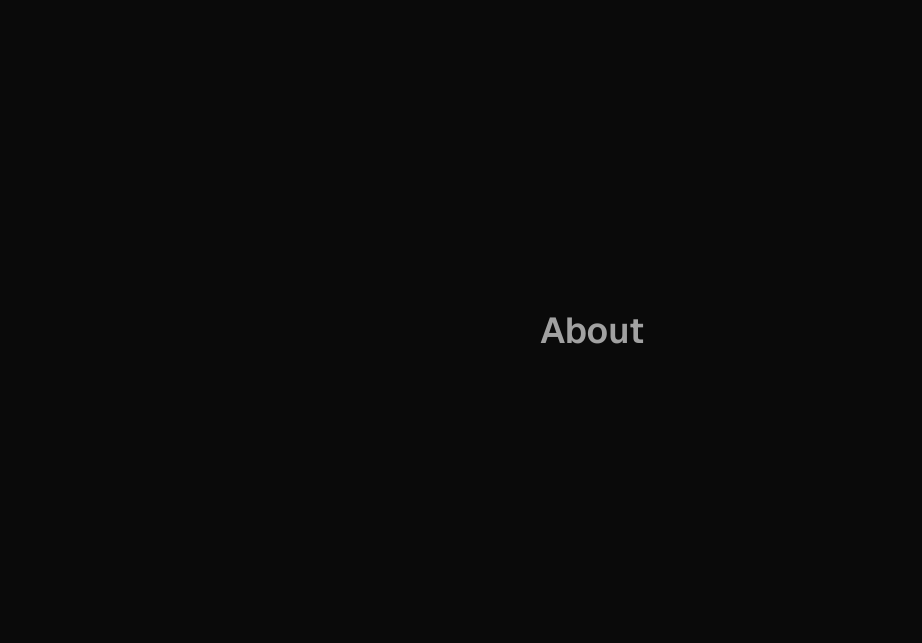
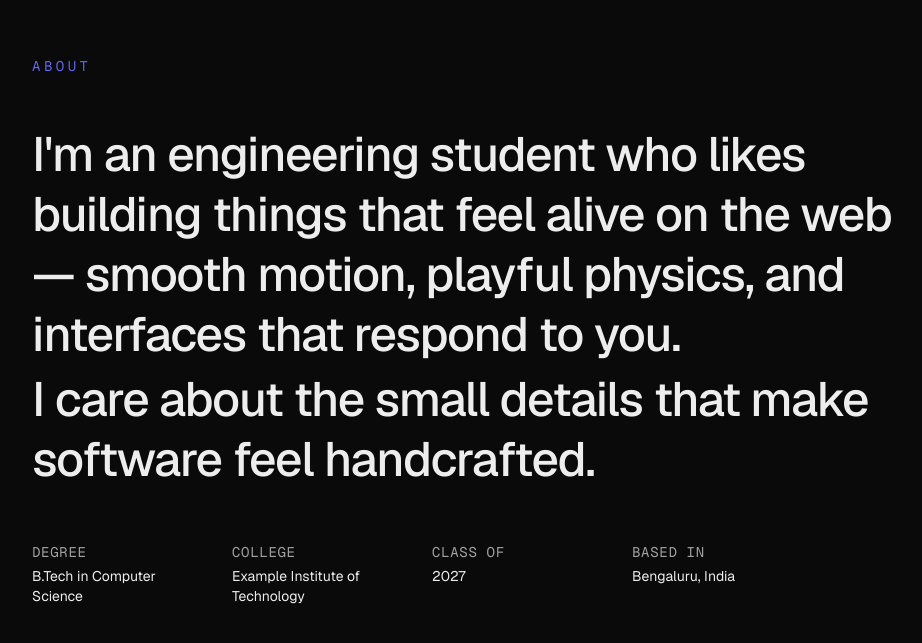
Before and after one commit to Valgaza/portfolio-26, a Next.js app: page / in a window 1280 px wide. Shown: the part 869-1512 px from the top of the page, without its empty margins (48-970 px from the left). Built offline with nearby package versions, Linux system fonts and the light colour scheme.

Commit message:
Reusable reveal utility + About section (step 3)
- reveal.tsx: MaskLine primitive + useScrollReveal (ScrollTrigger) hook
- Hero refactored to reuse MaskLine + .reveal-fade convention
- About section: bio sentences as masked lines + detail grid

```diff
--- a/src/app/page.tsx
+++ b/src/app/page.tsx
@@ -1,4 +1,5 @@
 import Hero from "@/components/sections/Hero";
+import About from "@/components/sections/About";
 
 // Single-page portfolio. Each section becomes its own component under
 // src/components/sections as we build it out (steps 2–6).
@@ -6,10 +7,10 @@ export default function Home() {
   return (
     <main className="flex flex-col">
       <Hero />
+      <About />
 
       {/* Placeholders — filled in over the next steps. */}
       {[
-        ["about", "About"],
         ["skills", "Skills"],
         ["projects", "Projects"],
         ["chat", "AI Chat"],
--- /dev/null
+++ b/src/components/sections/About.tsx
@@ -0,0 +1,52 @@
+"use client";
+
+import { useRef } from "react";
+import { me } from "@/data/me";
+import { MaskLine, useScrollReveal } from "@/lib/animation/reveal";
+
+// Split the bio into sentences so each reveals as its own masked line, one
+// after another. Keeps the trailing punctuation on each sentence.
+const bioSentences = me.bio
+  .split(/(?<=\.)\s+/)
+  .map((s) => s.trim())
+  .filter(Boolean);
+
+export default function About() {
+  const root = useRef<HTMLElement>(null);
+  useScrollReveal(root);
+
+  return (
+    <section
+      ref={root}
+      id="about"
+      className="flex min-h-screen flex-col justify-center gap-12 px-6 py-24 sm:px-12 lg:px-20"
+    >
+      <p className="reveal-fade font-mono text-sm uppercase tracking-[0.25em] text-accent">
+        About
+      </p>
+
+      <h2 className="max-w-4xl text-3xl font-medium leading-[1.25] tracking-tight sm:text-4xl lg:text-5xl">
+        {bioSentences.map((sentence, i) => (
+          <MaskLine key={i}>{sentence} </MaskLine>
+        ))}
+      </h2>
+
+      {/* Detail row — fades up after the sentences have risen. */}
+      <dl className="reveal-fade grid max-w-3xl grid-cols-2 gap-x-8 gap-y-6 text-sm sm:grid-cols-4">
+        {[
+          ["Degree", me.degree],
+          ["College", me.college],
+          ["Class of", me.gradYear],
+          ["Based in", me.location],
+        ].map(([label, value]) => (
+          <div key={label} className="flex flex-col gap-1">
+            <dt className="font-mono uppercase tracking-wider text-muted">
+              {label}
+            </dt>
+            <dd className="text-foreground">{value}</dd>
+          </div>
+        ))}
+      </dl>
+    </section>
+  );
+}
--- a/src/components/sections/Hero.tsx
+++ b/src/components/sections/Hero.tsx
@@ -1,45 +1,33 @@
 "use client";
 
-import { useEffect, useLayoutEffect, useRef } from "react";
+import { useRef } from "react";
 import { gsap } from "gsap";
 import { me } from "@/data/me";
-
-// useLayoutEffect on the client (measure before paint = no flash), plain
-// useEffect on the server to avoid the SSR warning.
-const useIsoLayoutEffect =
-  typeof window !== "undefined" ? useLayoutEffect : useEffect;
+import { MaskLine, useIsoLayoutEffect } from "@/lib/animation/reveal";
 
 /**
- * Hero with a "masked line reveal" intro.
- *
- * THE TECHNIQUE:
- * Each line of text sits inside a wrapper with `overflow-hidden` (the mask).
- * The actual text is a child span that we start pushed DOWN by 110% of its own
- * height (`yPercent: 110`) — parked below the mask and clipped out of view. On
- * mount we animate it back to its natural position (`yPercent: 0`). Because the
- * parent clips, each line appears to "rise up" out of nothing.
- *
- * `stagger` offsets the lines so they cascade; `power4.out` gives the
- * fast-then-settle feel. `gsap.context(scope)` limits our selectors to inside
- * this section and lets `ctx.revert()` tear everything down on unmount.
+ * Hero. Unlike the sections below the fold, the Hero fires its reveal on LOAD
+ * (not on scroll), so it keeps its own timeline instead of `useScrollReveal`.
+ * It still reuses the shared <MaskLine> primitive and the `.reveal-fade`
+ * convention, so the effect is identical to the rest of the site.
  */
 export default function Hero() {
   const root = useRef<HTMLElement>(null);
 
   useIsoLayoutEffect(() => {
     const ctx = gsap.context(() => {
-      gsap.set(".line > span", { yPercent: 110 });
+      gsap.set(".mask-line__inner", { yPercent: 110 });
       gsap
         .timeline({ delay: 0.15 })
-        .to(".line > span", {
+        .to(".mask-line__inner", {
           yPercent: 0,
           duration: 1.1,
           ease: "power4.out",
           stagger: 0.12,
         })
         .from(
-          ".hero-fade",
-          { autoAlpha: 0, y: 16, duration: 0.8, ease: "power2.out" },
+          ".reveal-fade",
+          { autoAlpha: 0, y: 16, duration: 0.8, ease: "power2.out", stagger: 0.1 },
           "-=0.5",
         );
     }, root);
@@ -52,39 +40,26 @@ export default function Hero() {
       id="hero"
       className="relative flex min-h-screen flex-col justify-center px-6 sm:px-12 lg:px-20"
     >
-      <p className="hero-fade mb-6 font-mono text-sm uppercase tracking-[0.25em] text-accent">
+      <p className="reveal-fade mb-6 font-mono text-sm uppercase tracking-[0.25em] text-accent">
         {me.location} — Portfolio
       </p>
 
       <h1 className="max-w-4xl text-5xl font-semibold leading-[1.05] tracking-tight sm:text-7xl lg:text-8xl">
-        <Line>Hi, I&apos;m {me.name.split(" ")[0]}.</Line>
-        <Line>I build things</Line>
-        <Line>
+        <MaskLine>Hi, I&apos;m {me.name.split(" ")[0]}.</MaskLine>
+        <MaskLine>I build things</MaskLine>
+        <MaskLine>
           that feel <span className="text-accent">alive</span>.
-        </Line>
+        </MaskLine>
       </h1>
 
-      <p className="hero-fade mt-8 max-w-xl text-lg leading-relaxed text-muted">
+      <p className="reveal-fade mt-8 max-w-xl text-lg leading-relaxed text-muted">
         {me.role}. {me.degree} @ {me.college}.
       </p>
 
-      <div className="hero-fade mt-16 flex items-center gap-3 text-sm text-muted">
+      <div className="reveal-fade mt-16 flex items-center gap-3 text-sm text-muted">
         <span className="inline-block h-8 w-px animate-pulse bg-muted/60" />
         Scroll to explore
       </div>
     </section>
   );
 }
-
-/**
- * One masked line. The outer span clips (overflow-hidden); the inner span is
- * the element GSAP moves. `pb-[0.1em]` gives descenders (g, y, p) room so they
- * aren't clipped when at rest.
- */
-function Line({ children }: { children: React.ReactNode }) {
-  return (
-    <span className="line block overflow-hidden pb-[0.1em]">
-      <span className="block">{children}</span>
-    </span>
-  );
-}
--- /dev/null
+++ b/src/lib/animation/reveal.tsx
@@ -0,0 +1,95 @@
+"use client";
+
+import { useEffect, useLayoutEffect, type RefObject } from "react";
+import { gsap } from "gsap";
+import { ScrollTrigger } from "gsap/ScrollTrigger";
+
+// useLayoutEffect on the client (measure before paint = no flash of the
+// pre-animation state), plain useEffect on the server to avoid SSR warnings.
+export const useIsoLayoutEffect =
+  typeof window !== "undefined" ? useLayoutEffect : useEffect;
+
+/**
+ * Masked-line primitive — the reusable core of our line-reveal effect.
+ *
+ * The outer span clips (`overflow-hidden`); the inner span (`.mask-line__inner`)
+ * is the element animations move. Parking the inner span at `yPercent: 110` and
+ * tweening it to `0` makes the line rise up out of the clip. Every reveal in the
+ * site targets the `.mask-line__inner` class, so any section can opt in just by
+ * wrapping text in <MaskLine>.
+ *
+ * `pb-[0.1em]` leaves room for descenders (g, y, p) so they aren't clipped when
+ * the line is at rest.
+ */
+export function MaskLine({
+  children,
+  className = "",
+}: {
+  children: React.ReactNode;
+  className?: string;
+}) {
+  return (
+    <span className={`mask-line block overflow-hidden pb-[0.1em] ${className}`}>
+      <span className="mask-line__inner block">{children}</span>
+    </span>
+  );
+}
+
+/**
+ * Scroll-triggered reveal for a whole section.
+ *
+ * Call it with a ref to the section's root. When that root scrolls to `start`
+ * (default: its top hits 85% down the viewport), it plays a single timeline:
+ *   1. any <MaskLine> children rise up (staggered), then
+ *   2. any `.reveal-fade` elements fade + slide up.
+ *
+ * THIS is where the Lenis↔ScrollTrigger wiring from step 2 pays off: because
+ * ScrollTrigger is fed Lenis's virtualized scroll position, the reveal fires at
+ * the correct on-screen moment even though Lenis is interpolating the scroll.
+ *
+ * `once: true` means it plays a single time (doesn't replay on scroll-back).
+ * Everything is scoped with `gsap.context(scope)` so selectors stay local to
+ * the section and `ctx.revert()` tears it all down on unmount.
+ */
+export function useScrollReveal(
+  scope: RefObject<HTMLElement | null>,
+  {
+    start = "top 85%",
+    stagger = 0.1,
+  }: { start?: string; stagger?: number } = {},
+) {
+  useIsoLayoutEffect(() => {
+    if (!scope.current) return;
+    gsap.registerPlugin(ScrollTrigger);
+
+    const ctx = gsap.context(() => {
+      const tl = gsap.timeline({
+        scrollTrigger: { trigger: scope.current!, start, once: true },
+      });
+
+      const lines = gsap.utils.toArray<HTMLElement>(".mask-line__inner");
+      if (lines.length) {
+        gsap.set(lines, { yPercent: 110 });
+        tl.to(lines, {
+          yPercent: 0,
+          duration: 1,
+          ease: "power4.out",
+          stagger,
+        });
+      }
+
+      const fades = gsap.utils.toArray<HTMLElement>(".reveal-fade");
+      if (fades.length) {
+        tl.from(
+          fades,
+          { autoAlpha: 0, y: 20, duration: 0.8, ease: "power2.out", stagger },
+          // overlap the fades with the tail of the line reveal (or start at 0
+          // if there were no lines).
+          lines.length ? "-=0.6" : 0,
+        );
+      }
+    }, scope);
+
+    return () => ctx.revert();
+  }, [scope, start, stagger]);
+}
```
